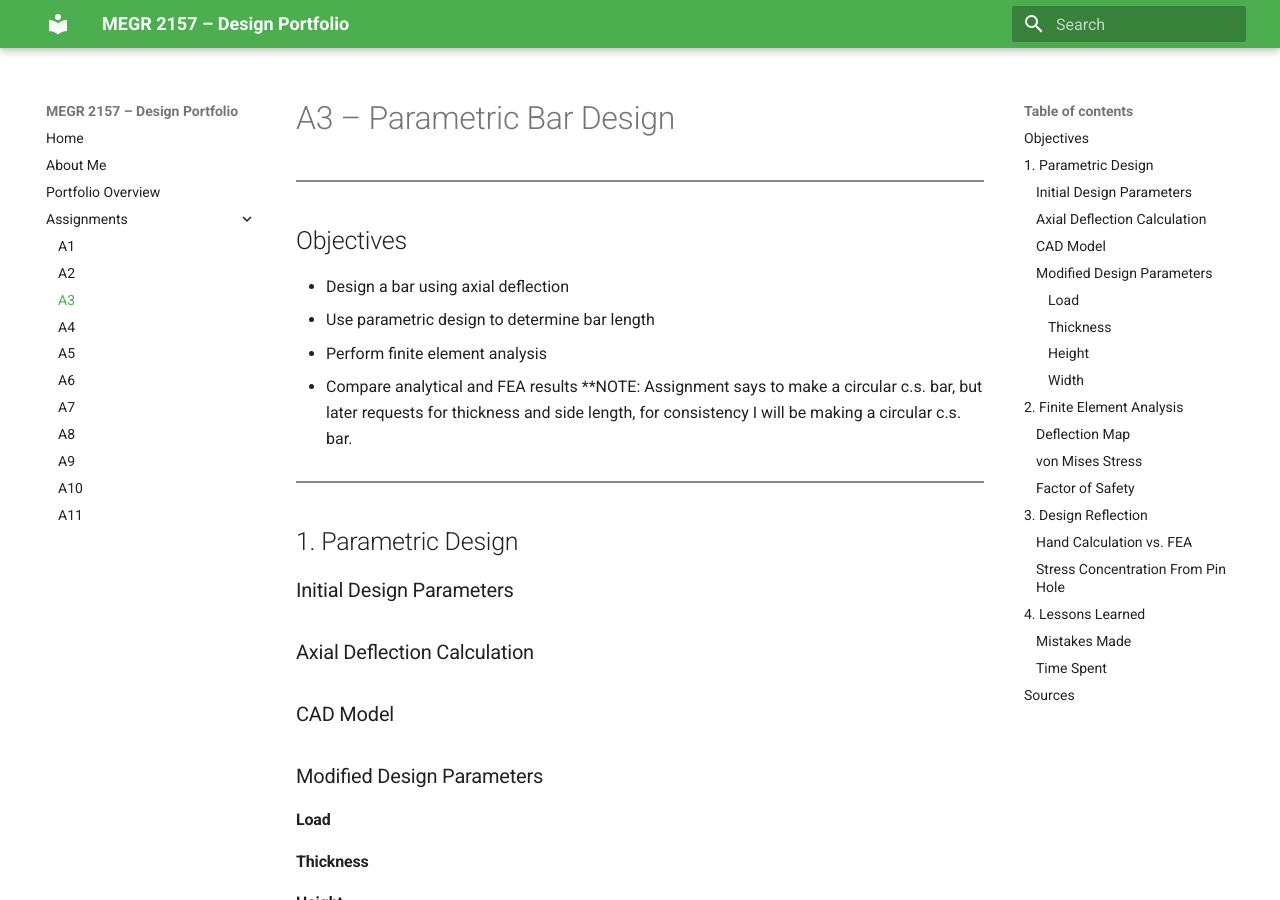
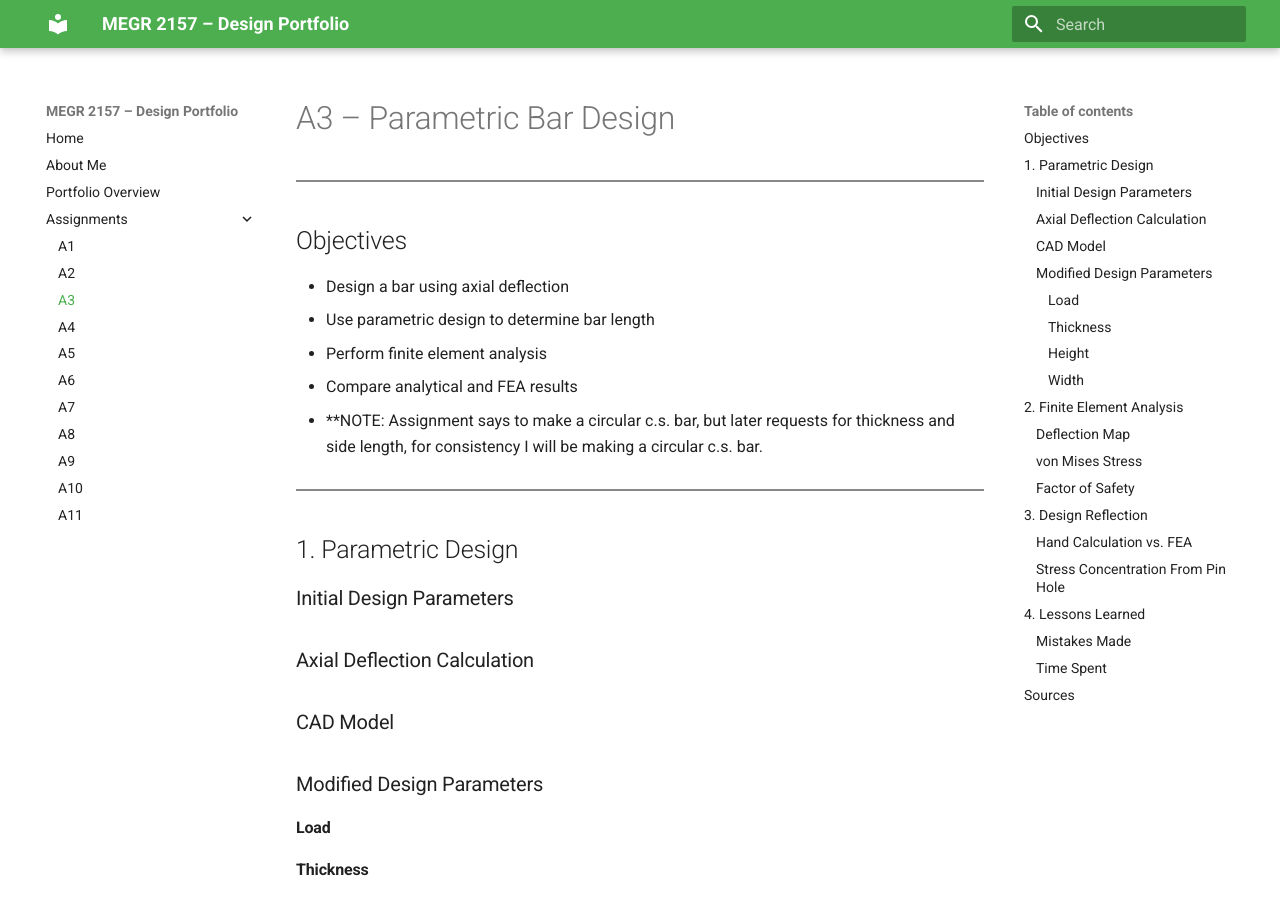
Before and after one commit to gparx/design-portfolio, an MkDocs documentation site: the page built from docs/assignments/A03/index.md, in a window 1280 px wide and 900 px high. Built offline with MkDocs 1.6.1 and Material for MkDocs 9.7.7, drawn with Linux system fonts in a browser that asks for light colours.

Commit message:
Fix note formatting in assignment documentation

```diff
--- a/docs/assignments/A03/index.md
+++ b/docs/assignments/A03/index.md
@@ -7,7 +7,7 @@
 - Use parametric design to determine bar length
 - Perform finite element analysis
 - Compare analytical and FEA results
-  **NOTE: Assignment says to make a circular c.s. bar, but later requests for thickness and side length, for consistency I will be making a circular c.s. bar.
+- **NOTE: Assignment says to make a circular c.s. bar, but later requests for thickness and side length, for consistency I will be making a circular c.s. bar.
 
 
 <hr style="border: none; border-top: 2px solid #888; margin: 30px 0;">
```
